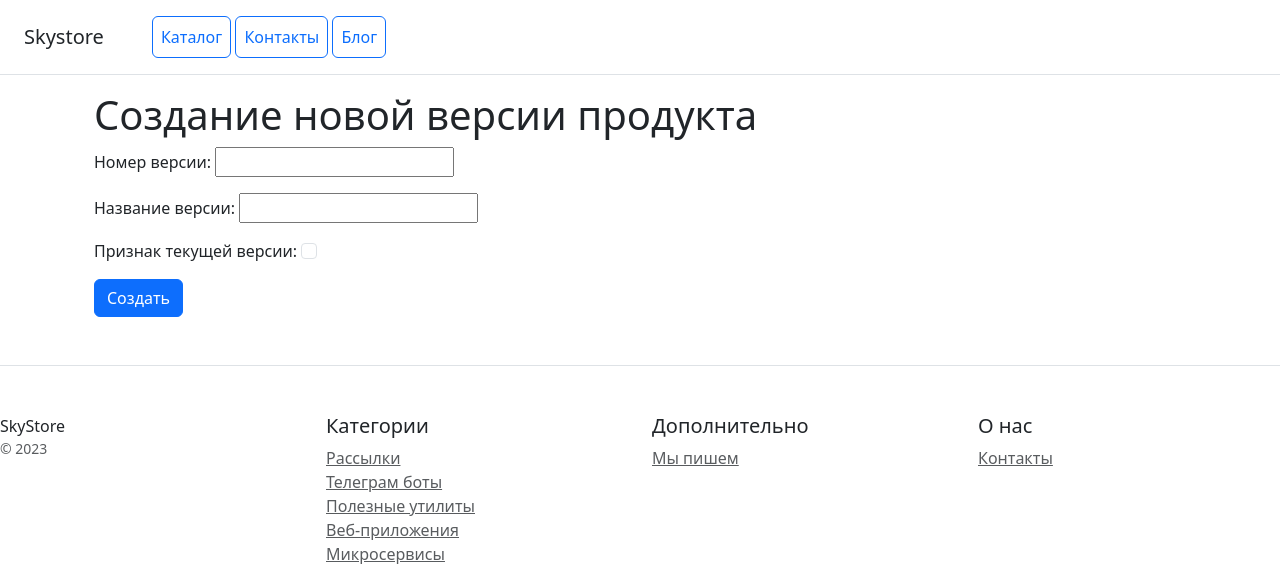
After one commit to Alexander123-byte/homework_4_03, a Django app: page /product/1/version/create/ in a window 1280 px wide. The commit adds this page. Shown: the top 564 px of the page. Run offline with Django 5.2, Linux system fonts and the light colour scheme.

Commit message:
Create file version_create.html add update file's forms.py, home.html, urls.py and views.py

```diff
--- a/catalog/forms.py
+++ b/catalog/forms.py
@@ -1,10 +1,21 @@
 from django import forms
 from .models import Products, Version
+
+
+class VersionForm(forms.ModelForm):
+    class Meta:
+        model = Version
+        fields = ['version_number', 'version_name', 'is_current']
+
+    def __init__(self, *args, **kwargs):
+        super().__init__(*args, **kwargs)
+        self.fields['is_current'].widget.attrs.update({'class': 'form-check-input'})
 
 
 class ProductForm(forms.ModelForm):
     version_number = forms.CharField(max_length=50, label='Номер версии')
     version_name = forms.CharField(max_length=100, label='Название версии')
+
     class Meta:
         model = Products
         fields = ['name_product', 'description_product', 'image', 'category', 'price',]
--- a/catalog/templates/catalog/home.html
+++ b/catalog/templates/catalog/home.html
@@ -22,8 +22,8 @@
             <div class="card-body">
                 <img src="{{ product.image.url }}" alt="{{ product.name_product }}" class="img-fluid">
                 <p>{{ product.description_product|truncatechars:100 }}</p>
-                <a href="{% url 'catalog:product_detail' pk=product.pk %}" class="btn btn-lg btn-block btn-outline-primary">Подробнее</a>
-                <button type="button" class="btn btn-lg btn-block btn-outline-primary">Купить</button>
+                <a href="{% url 'catalog:product_detail' pk=product.pk %}" class="btn btn-lg btn-block btn-outline-primary mb-2">Подробнее</a>
+                <button type="button" class="btn btn-lg btn-block btn-outline-primary mb-2">Купить</button>
                 <div class="mt-3"></div>
                 <p>Активная версия:
                     {% if product.current_version %}
@@ -32,6 +32,7 @@
                         Нет активной версии
                     {% endif %}
                 </p>
+                <a href="{% url 'catalog:version_create' pk=product.pk %}" class="btn btn-lg btn-block btn-outline-primary mb-2">Добавить новую версию</a>
                 <a href="{% url 'catalog:product_update' pk=product.pk %}" class="btn btn-lg btn-block btn-outline-primary">Редактировать</a>
             </div>
         </div>
--- /dev/null
+++ b/catalog/templates/catalog/version_create.html
@@ -0,0 +1,13 @@
+{% extends 'catalog/base.html' %}
+{% block title %}Создание версии продукта - Skystore{% endblock %}
+
+{% block content %}
+<div class="container">
+    <h1>Создание новой версии продукта</h1>
+    <form method="post">
+        {% csrf_token %}
+        {{ form.as_p }}
+        <button type="submit" class="btn btn-primary">Создать</button>
+    </form>
+</div>
+{% endblock %}
--- a/catalog/urls.py
+++ b/catalog/urls.py
@@ -1,5 +1,6 @@
 from django.urls import path
-from catalog.views import HomeListView, ContactListView, ProductDetailView, ProductCreateView, ProductUpdateView
+from catalog.views import (HomeListView, ContactListView, ProductDetailView, ProductCreateView, ProductUpdateView,
+                           VersionCreateView)
 
 urlpatterns = [
     path('', HomeListView.as_view(), name='home'),
@@ -7,4 +8,5 @@ urlpatterns = [
     path('product/<int:pk>/', ProductDetailView.as_view(), name='product_detail'),
     path('product/create/', ProductCreateView.as_view(), name='product_create'),
     path('product/update/<int:pk>/', ProductUpdateView.as_view(), name='product_update'),
+    path('product/<int:pk>/version/create/', VersionCreateView.as_view(), name='version_create'),
 ]
--- a/catalog/views.py
+++ b/catalog/views.py
@@ -1,7 +1,7 @@
 from django.views.generic import ListView, DetailView, TemplateView, CreateView, UpdateView
 from django.shortcuts import render
 from .models import Products, Version
-from .forms import ProductForm
+from .forms import ProductForm, VersionForm
 
 
 class HomeListView(ListView):
@@ -63,3 +63,14 @@ class ProductUpdateView(UpdateView):
             initial['version_number'] = current_version.version_number
             initial['version_name'] = current_version.version_name
         return initial
+
+
+class VersionCreateView(CreateView):
+    model = Version
+    form_class = VersionForm
+    template_name = 'catalog/version_create.html'
+    success_url = '/'
+
+    def form_valid(self, form):
+        form.instance.product_id = self.kwargs['pk']
+        return super().form_valid(form)
```
